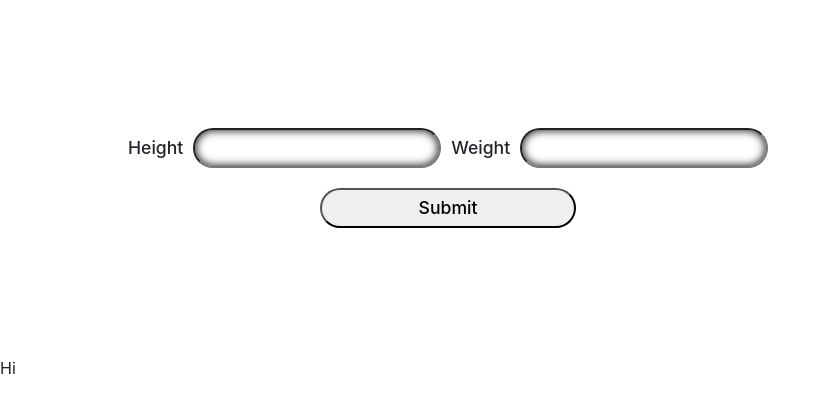
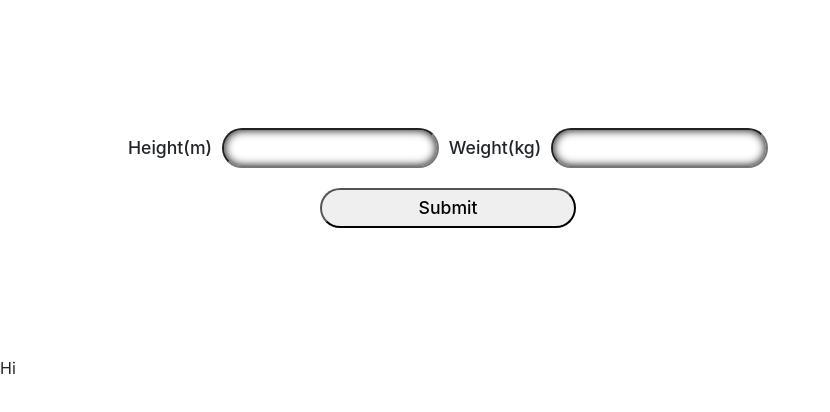
Before and after one commit to abin-karukappallil/Re-Act, a React (Create React App) app: page / in a window 1280 px wide. Shown: the top 412 px of the page, without its empty margins (0-830 px from the left). Built offline with nearby package versions, Linux system fonts and the light colour scheme.

Commit message:
form css

```diff
--- a/src/components/form.jsx
+++ b/src/components/form.jsx
@@ -3,9 +3,9 @@ function Form() {
     <div>
         <form action="post" className="form">
           <div className="label">
-          <label htmlFor="height">Height</label>
+          <label htmlFor="height">Height(m)</label>
           <input type="number" />
-          <label htmlFor="weight">Weight</label>
+          <label htmlFor="weight">Weight(kg)</label>
           <input type="number" />
           </div>
           <button>Submit</button>
```
